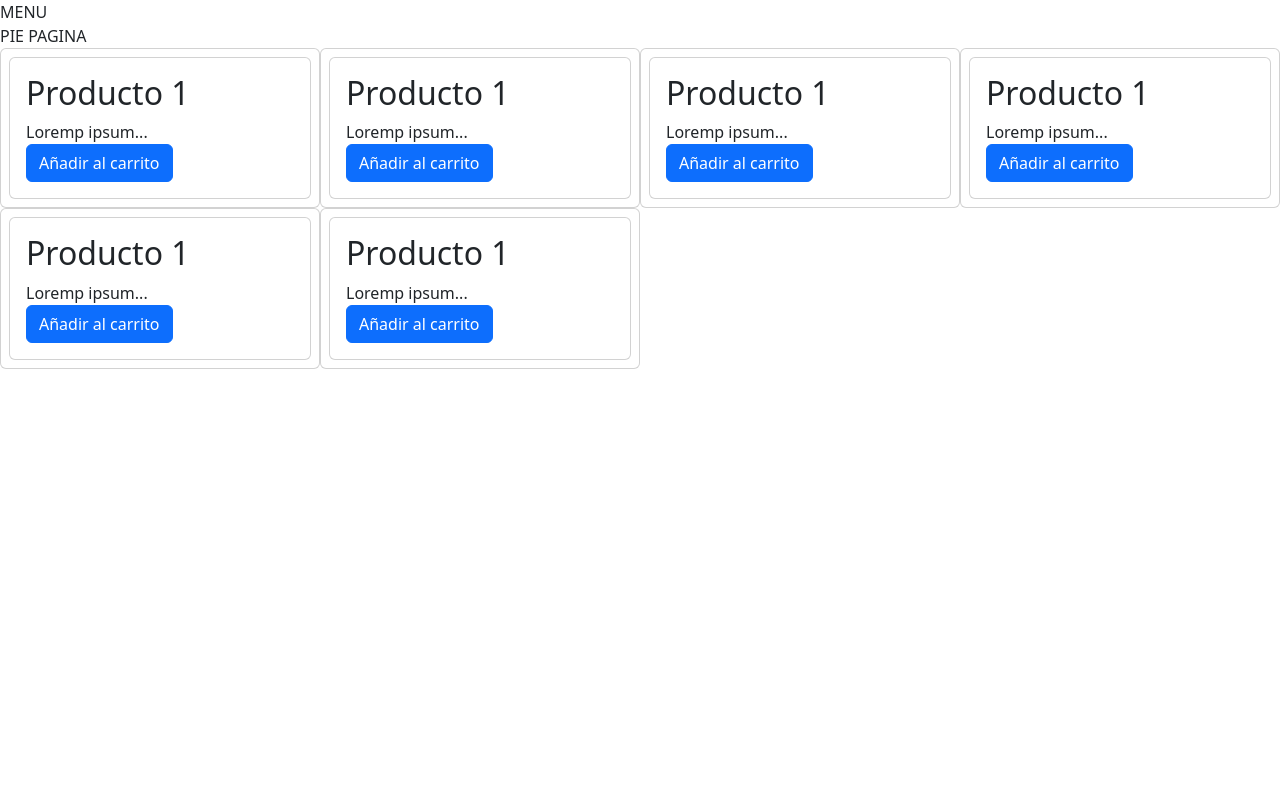
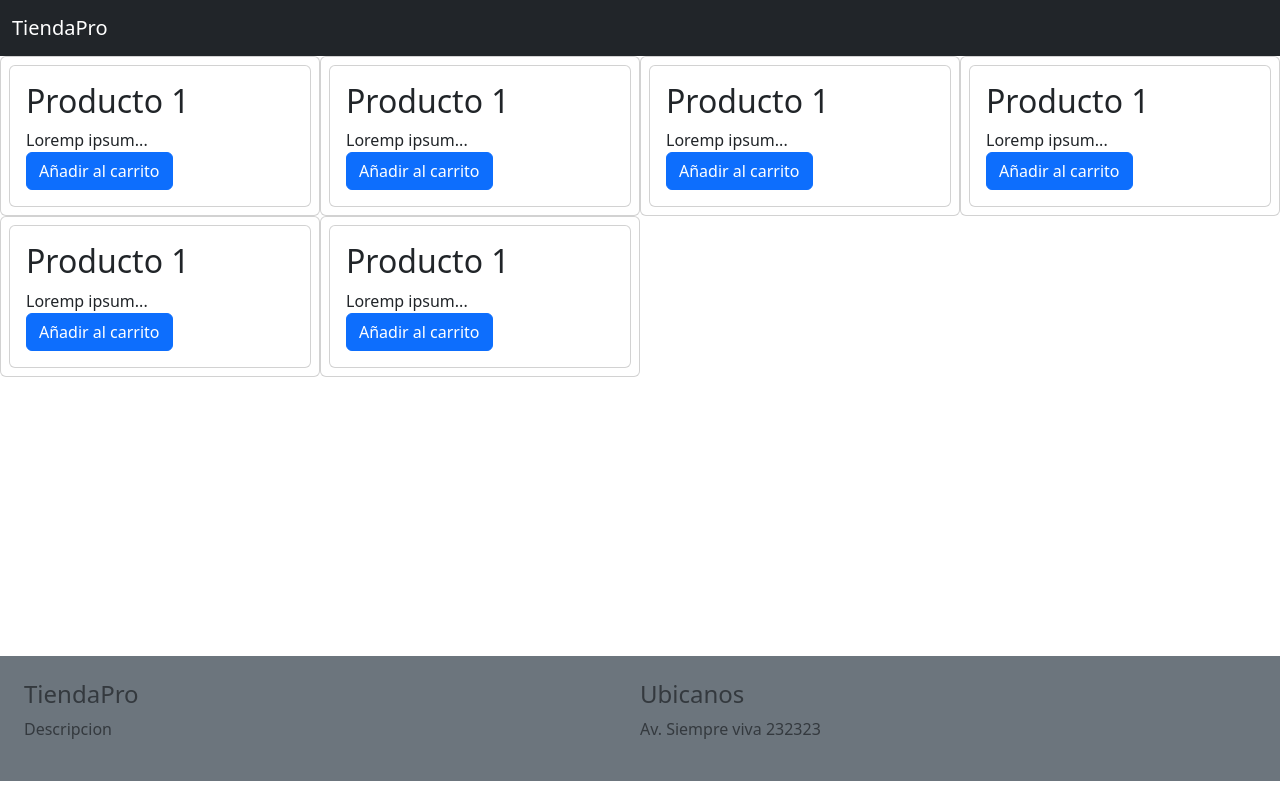
Before and after one commit to sriveraar/e-camp_TiendaPro, a Django app: page / in a window 1280 px wide. Run offline with Django 5.2, Linux system fonts and the light colour scheme.

Commit message:
Maquetación al 30%

```diff
--- a/templates/layout.html
+++ b/templates/layout.html
@@ -1,20 +1,40 @@
 <!DOCTYPE html>
 <html lang="en">
+
 <head>
     <meta charset="UTF-8">
     <meta name="viewport" content="width=device-width, initial-scale=1.0">
-    <link href="https://cdn.jsdelivr.net/npm/bootstrap@5.3.3/dist/css/bootstrap.min.css" rel="stylesheet" integrity="sha384-QWTKZyjpPEjISv5WaRU9OFeRpok6YctnYmDr5pNlyT2bRjXh0JMhjY6hW+ALEwIH" crossorigin="anonymous">
+    <link href="https://cdn.jsdelivr.net/npm/bootstrap@5.3.3/dist/css/bootstrap.min.css" rel="stylesheet"
+        integrity="sha384-QWTKZyjpPEjISv5WaRU9OFeRpok6YctnYmDr5pNlyT2bRjXh0JMhjY6hW+ALEwIH" crossorigin="anonymous">
     <title>Document</title>
 </head>
+
 <body>
     <div class="container-fluid"></div>
-    <nav>
-        MENU
+    <nav class="navbar navbar-expand bg-dark">
+        <div class="container-fluid">
+            <a href="/" class="navbar-brand text-white">TiendaPro</a>
+        </div>
     </nav>
-    <footer>
-        PIE PAGINA
+
+    <main style="height: 75vh!important">
+        {% block content %}
+        {% endblock %}
+    </main>
+
+    <footer class="bg-secondary text-body-secondary">
+        <div class="d-flex p-4">
+            <div class="w-100">
+                <h4>TiendaPro</h4>
+                <p>Descripcion</p>
+            </div>
+            <div class="w-100">
+                <h4>Ubicanos</h4>
+                <p>Av. Siempre viva 232323</p>
+            </div>
+        </div>
     </footer>
-    {% block content %}
-    {% endblock %}
+
 </body>
+
 </html>
--- a/tiendapp/urls.py
+++ b/tiendapp/urls.py
@@ -1,7 +1,8 @@
 from django.urls import path
-from .views import v_index, v_cart
+from .views import v_index, v_cart, v_product_detail
 
 urlpatterns =[
     path("", v_index, name="index"),
-    path("cart", v_cart, name="cart")
+    path("cart", v_cart, name="cart"),
+    path("product/code", v_product_detail, name="product_detail"),
 ]
--- a/tiendapp/views.py
+++ b/tiendapp/views.py
@@ -1,14 +1,22 @@
 from django.shortcuts import render
 
 # Create your views here.
+
+
 def v_index(request):
     context = {
         "producto": [None, None, None, None, None, None]
     }
     return render(request, "tiendapp/index.html", context)
 
+
 def v_cart(request):
     context = {
         "items": [None, None, None, None]
     }
     return render(request, "tiendapp/cart.html", context)
+
+
+def v_product_detail(request):
+    context = {}
+    return render(request, "tiendapp/product_detail.html", context)
```
Also changed, not shown: templates/tiendapp/product_detail.html (added, +16 -0 lines).
